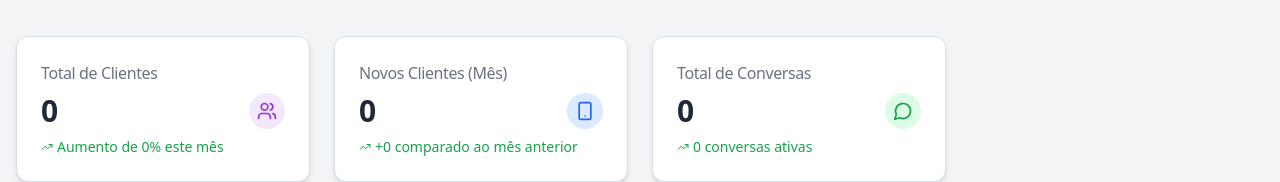
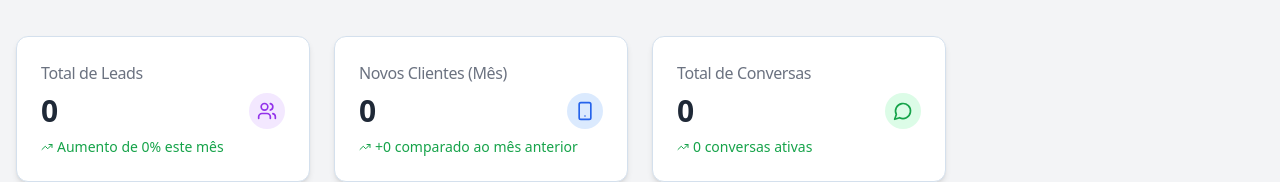
Before and after one commit to wegrowupsolutions/login-afiliado, a React (Vite) app: page /metrics in a window 1280 px wide. Shown: the part 193-375 px from the top of the page. Built offline with nearby package versions, Linux system fonts and the light colour scheme; no server answers; the database is empty.

Commit message:
Update "Total de Clientes" to "Total de Leads"
Changed "Total de Clientes" to "Total de Leads" in `src/components/metrics/StatCard.tsx`.

```diff
--- a/src/pages/MetricsDashboard.tsx
+++ b/src/pages/MetricsDashboard.tsx
@@ -96,7 +96,7 @@ const MetricsDashboard = () => {
         {/* Estatísticas em Cards */}
         <div className="grid grid-cols-1 md:grid-cols-2 lg:grid-cols-4 gap-6 mb-8">
           <StatCard
-            title="Total de Clientes"
+            title="Total de Leads"
             value={stats.totalClients}
             icon={<Users />}
             trend={`Aumento de ${Math.round((stats.newClientsThisMonth / (stats.totalClients - stats.newClientsThisMonth || 1)) * 100)}% este mês`}
```
